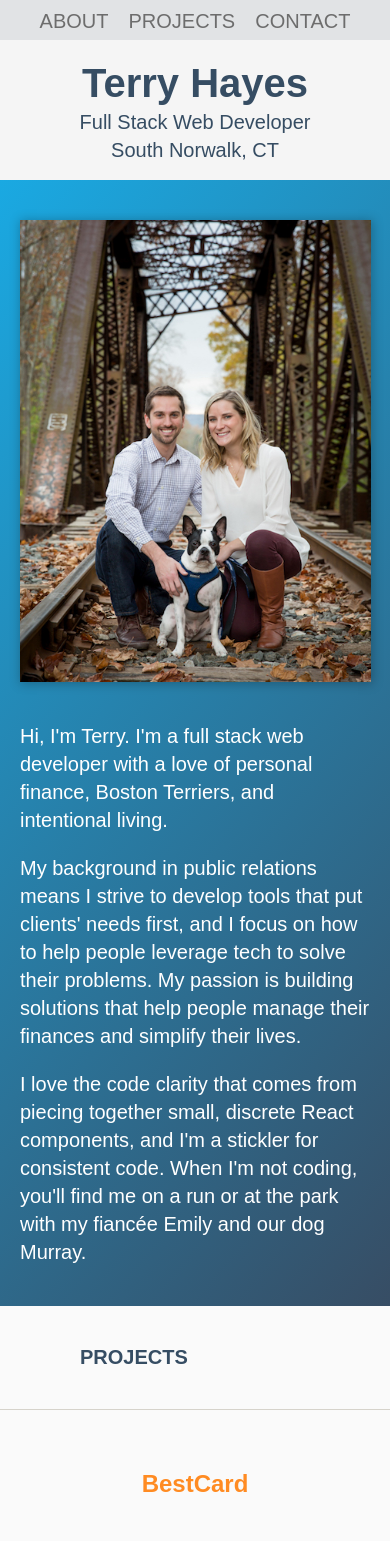
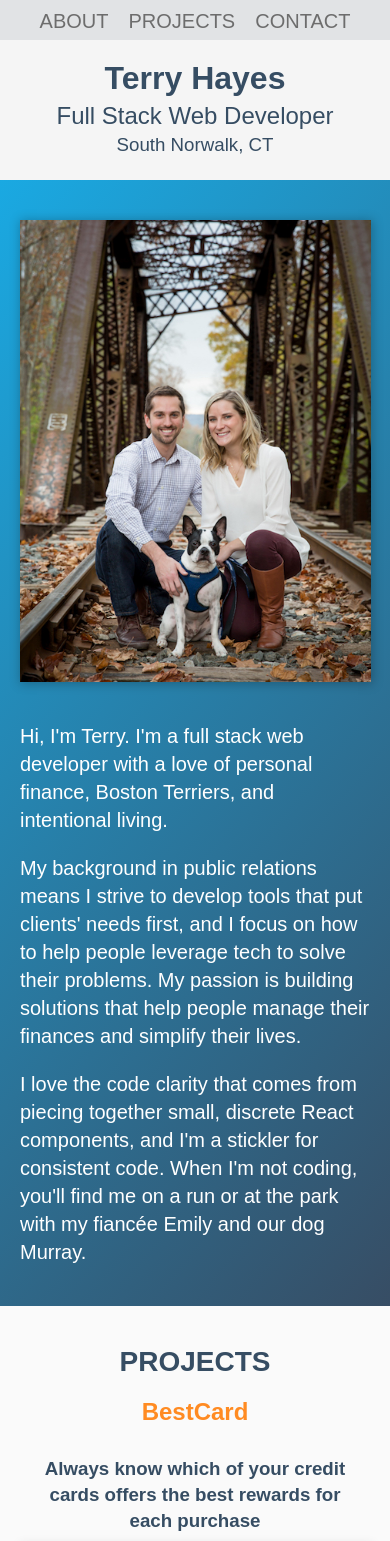
Before and after one commit to TCHayes/portfolio, a PHP site: page / in a window 390 px wide. Shown: the top 1541 px of the page. Run offline with PHP 8.4, Linux system fonts and the light colour scheme; some web fonts are replaced.

Commit message:
font resizing and change section heading padding-left on mobile

```diff
--- a/index.html
+++ b/index.html
@@ -62,7 +62,7 @@
       <div class='content'>
         <div class='project project1'>
           <h2 class='project-title'>BestCard</h2>
-          <h4 class='project-subtitle'>Always know which of your credit cards offers the best rewards for each purchase</h4>
+          <h3 class='project-subtitle'>Always know which of your credit cards offers the best rewards for each purchase</h3>
           <a href='https://secure-lake-16708.herokuapp.com/' target="_blank"><img class='img-right'
                               src="./images/screenshots/BestCardDemo.gif"
                               alt="A tour through the most common BestCard screens"></a>
@@ -93,7 +93,7 @@
       <div class='content'>
         <div class='project'>
           <h2 class='project-title'>Periodic Repetition</h2>
-          <h4 class='project-subtitle-right'>Learn the periodic table of elements using a spaced repetition algorithm</h4>
+          <h3 class='project-subtitle-right'>Learn the periodic table of elements using a spaced repetition algorithm</h3>
           <a href="https://cryptic-shore-50871.herokuapp.com/" target="_blank"><img class='img-left'
                               src="./images/screenshots/periodic-app.png"
                               alt="Periodic Repetition App"></a>
@@ -127,7 +127,7 @@
       <div class='content'>
         <div class='project'>
           <h2 class='project-title'>Your New York Times Birthday</h2>
-          <h4 class='project-subtitle'>See the front page from the day you were born</h4>
+          <h3 class='project-subtitle'>See the front page from the day you were born</h3>
           <a href="https://damp-ocean-99717.herokuapp.com/" target="_blank"><img class='img-right'
                                         src="./images/screenshots/nyt-bday.png"
                                         alt="New York Times B-day App"></a>
--- a/main.css
+++ b/main.css
@@ -19,7 +19,7 @@ Vanguard Colors
   box-sizing: border-box;
   font-family: 'Fira Sans Condensed', sans-serif;
   /*font-family: 'Proxima Nova',helvetica,arial,sans-serif;*/
-  font-size: 20px;
+  /*font-size: 20px;*/
 }
 
 body {
@@ -94,6 +94,7 @@ nav {
   width: 100%;
   height: 40px;
   background-color: #e1e3e5;
+  font-size: 20px;
 }
 
 nav ul {
@@ -148,6 +149,7 @@ header h2 {
   margin: 0;
   padding: 20px 20px 20px 40px;
   max-width: 475px;
+  font-size: 20px;
   line-height: 1.4;
 }
 
@@ -166,18 +168,22 @@ header h2 {
   padding-top: 40px;
   padding-left: 40px;
   color: #364D63;
+  font-size: 28px;
 }
 
 .projects-section-title {
-  border-bottom: 1px solid #d6d3cb;
+  /*border-bottom: 1px solid #d6d3cb;*/
   margin-top: 0;
   margin-bottom: 0;
   padding-top: 40px;
-  padding-bottom: 40px;
+  /*padding-bottom: 40px;*/
   padding-left: 80px;
   width: 100%;
-  /*background-color: #e1e3e5;*/
   color: #364D63;
+}
+
+.projects-section-title h2 {
+  font-size: 28px;
 }
 
 #projects {
@@ -205,10 +211,14 @@ div.project {
 
 .project-title {
   margin-top: 60px;
-  margin-bottom: 60px;
+  margin-bottom: 30px;
   text-align: center;
   font-size: 24px;
   color: #FF8B22;
+}
+
+.project1 h2.project-title {
+  margin-top: 20px;
 }
 
 .project-subtitle {
@@ -227,7 +237,9 @@ div.project {
   padding-left: 40px;
   width: 45%;
   min-width: 300px;
-  line-height: 1.4;
+  line-height: 1.5;
+  font-family: 'Proxima Nova',helvetica,arial,sans-serif;
+  font-size: 18px;
 }
 
 .project-text-right {
@@ -235,7 +247,8 @@ div.project {
   padding-right: 40px;
   width: 45%;
   min-width: 300px;
-  line-height: 1.4;
+  line-height: 1.5;
+  font-size: 18px;
 }
 
 .project-subtitle-right {
@@ -283,7 +296,8 @@ div.project {
 #contact ul {
   margin-bottom: 0;
   padding-bottom: 20px;
-  line-height: 1.4;
+  font-size: 18px;
+  line-height: 1.5;
 }
 
 #contact ul b {
@@ -320,6 +334,16 @@ div.project {
     float: none;
     margin: 20px auto 40px auto;
     max-width: 90%;
+  }
+
+  .projects-section-title {
+    padding-left: 0;
+    text-align: center;
+  }
+
+  .section-title {
+    padding-left: 0;
+    text-align: center;
   }
 
   .project-subtitle {
```
